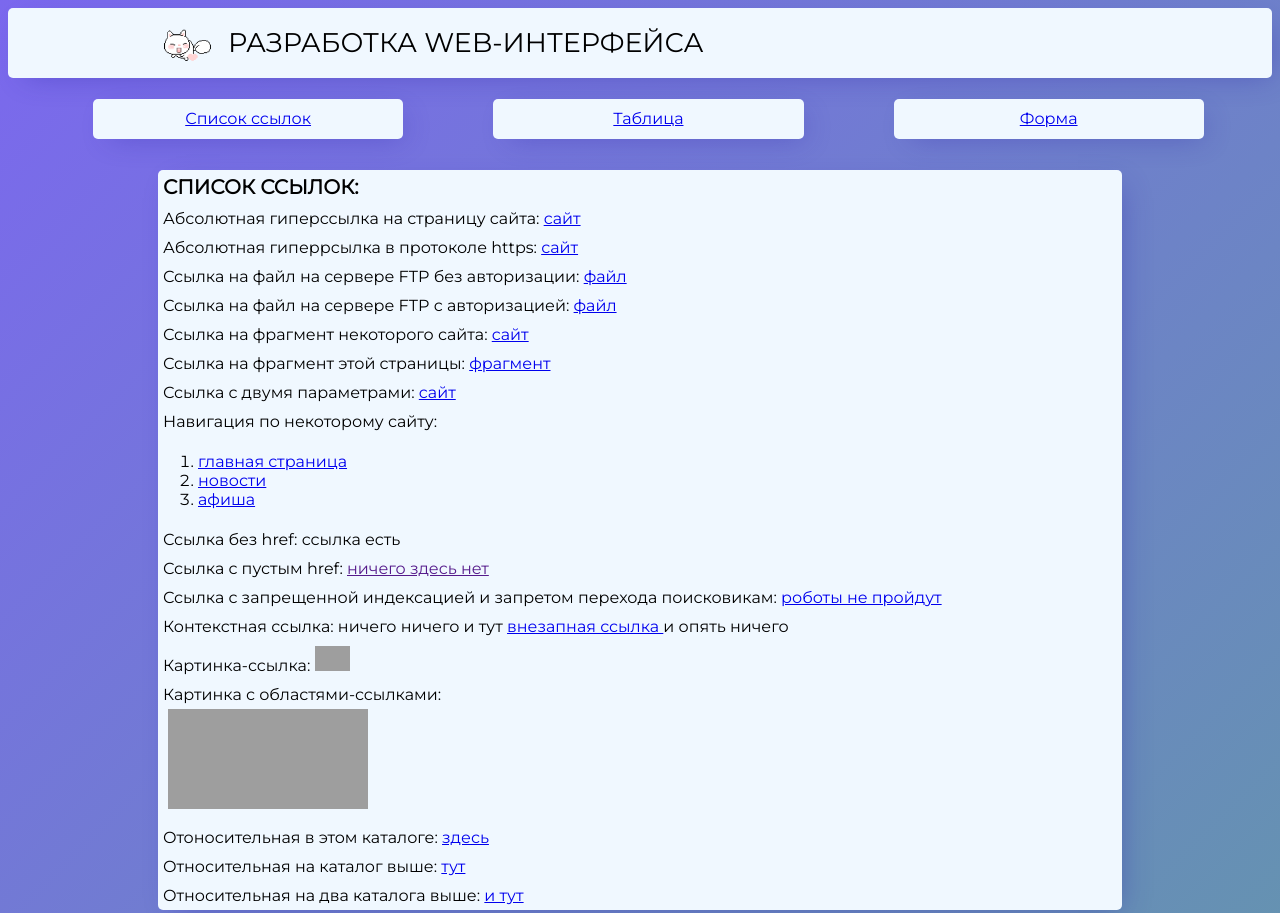
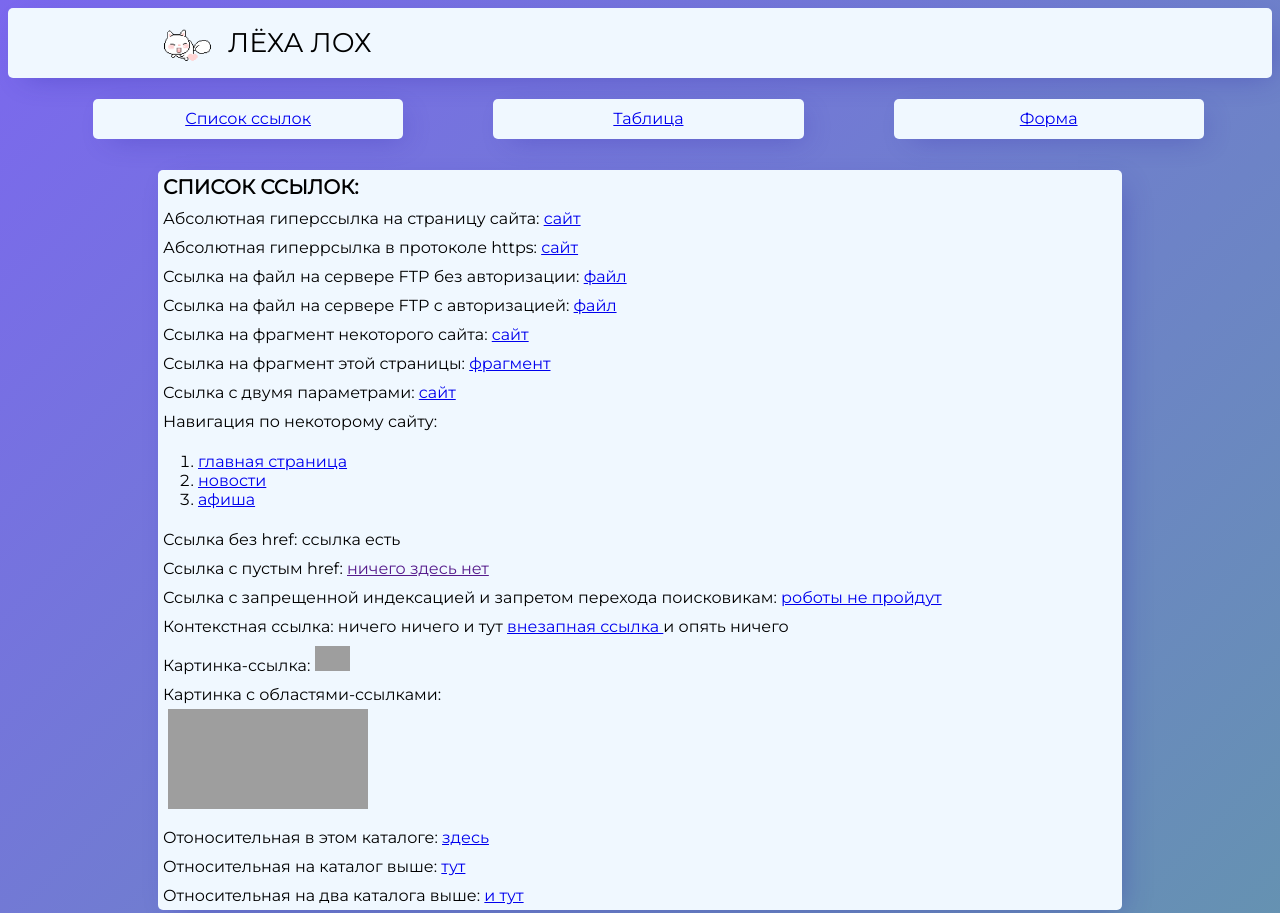
Before and after one commit to wYeha/Laba3, a plain HTML site: page index.html in a window 1280 px wide. Shown: the top 913 px of the page. Drawn offline with Linux system fonts and the light colour scheme; grey boxes are pictures that could not be loaded.

Commit message:
Update index.html

```diff
--- a/index.html
+++ b/index.html
@@ -11,7 +11,7 @@
 		<header>
 			<div class="header">
 				<div><img class="gif" src="gif.gif"></div>
-				<div class="web">Разработка WEB-интерфейса</div>
+				<div class="web">Лёха лох</div>
 			</div>
 		</header>
 		<div class="content">
```
